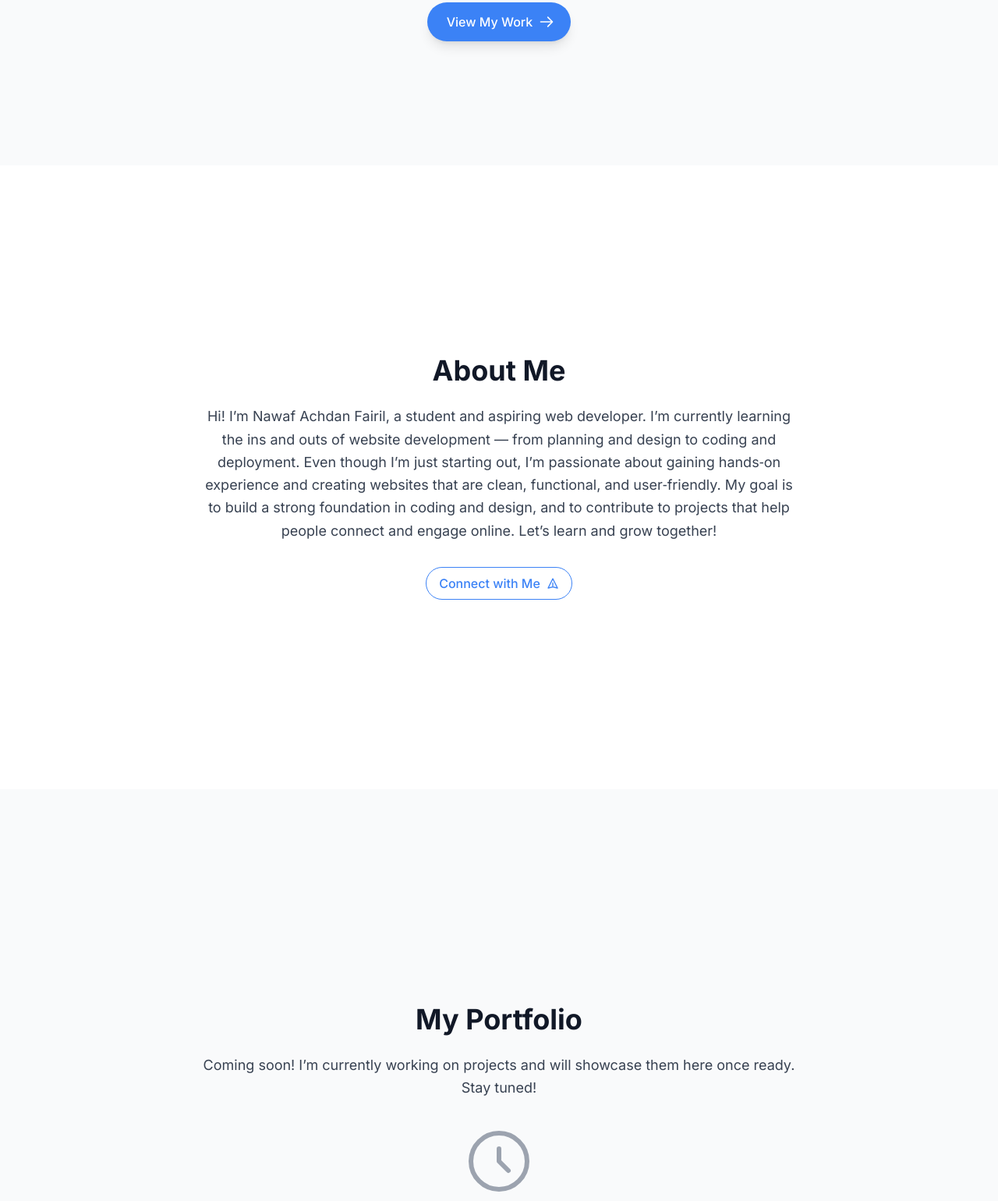
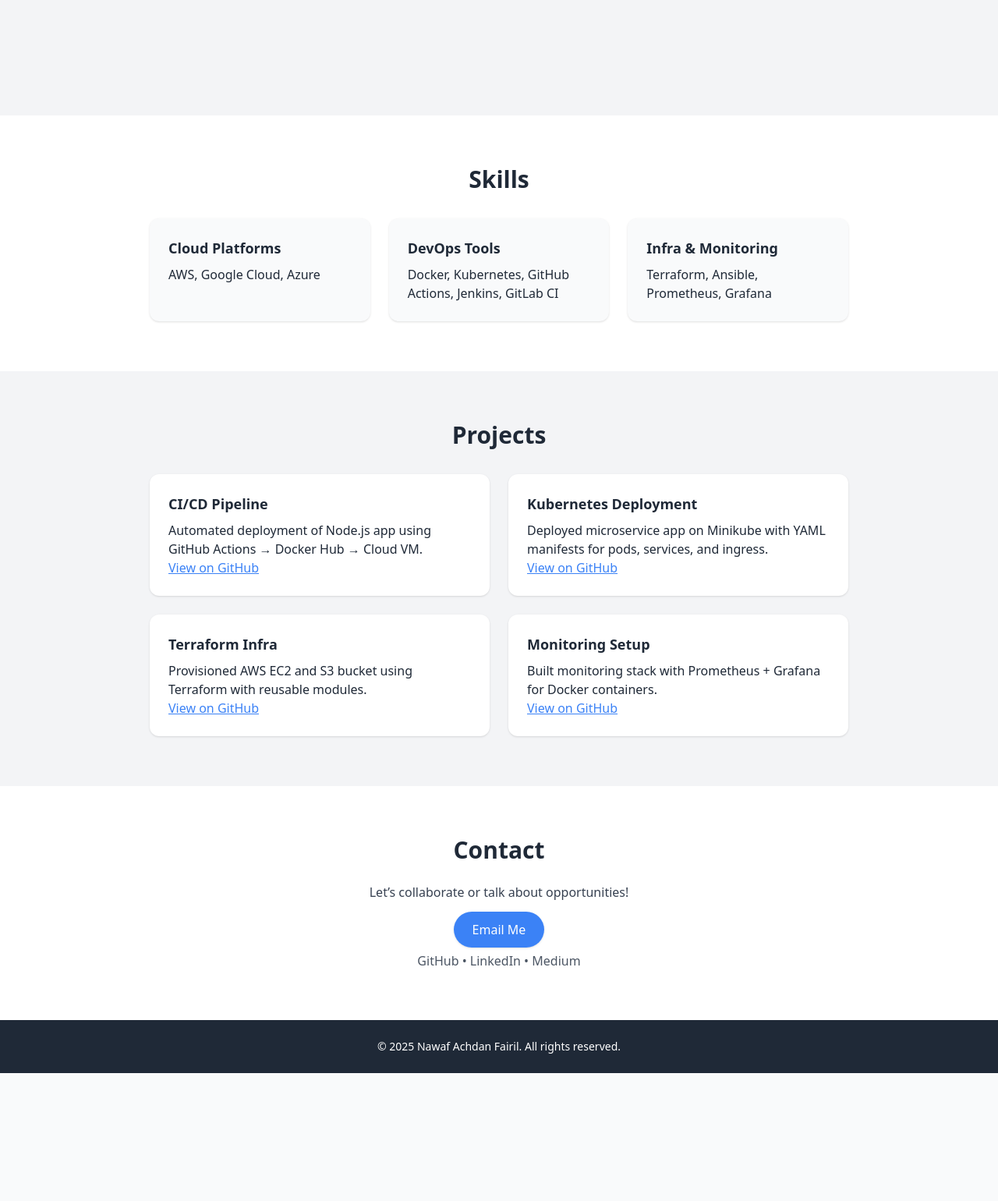
Before and after one commit to Axceelldotcom/Nawaf-Portofolio-2, a plain HTML site: page index.html in a window 1280 px wide. Shown: the part 652-2192 px from the top of the page at 78% size. After the commit the page ends 2028 px from the top, so only its background shows below. Drawn offline with nearby package versions, Linux system fonts and the light colour scheme.

Commit message:
Update index.html

```diff
--- a/index.html
+++ b/index.html
@@ -3,125 +3,101 @@
 <head>
   <meta charset="UTF-8">
   <meta name="viewport" content="width=device-width, initial-scale=1.0">
-    <title>Nawaf Achdan Fairil - Portfolio</title>
-    <!-- Tailwind CSS CDN -->
+  <title>Nawaf Achdan Fairil - DevOps & Cloud Engineer Portfolio</title>
   <script src="https://cdn.tailwindcss.com"></script>
-    <!-- Custom CSS -->
-    <link rel="stylesheet" href="style.css">
-    <!-- Preconnect to Google Fonts -->
   <link rel="preconnect" href="https://fonts.googleapis.com">
   <link rel="preconnect" href="https://fonts.gstatic.com" crossorigin>
-    <link href="https://fonts.googleapis.com/css2?family=Inter:wght@300;400;500;600;700&display=swap" rel="stylesheet">
+  <link href="https://fonts.googleapis.com/css2?family=Inter:wght@400;600;700&display=swap" rel="stylesheet">
 </head>
-<body class="flex flex-col min-h-screen">
+<body class="font-inter bg-gray-50 text-gray-800 flex flex-col min-h-screen">
 
-    <!-- Navigation Bar -->
+  <!-- Navbar -->
   <nav class="bg-white shadow-sm py-4 px-6 md:px-12 flex justify-between items-center fixed w-full z-10">
-        <div class="text-2xl font-bold text-gray-800">
-            Nawaf
+    <div class="text-2xl font-bold">Nawaf</div>
+    <div class="hidden md:flex space-x-6">
+      <a href="#home" class="nav-link">Home</a>
+      <a href="#skills" class="nav-link">Skills</a>
+      <a href="#projects" class="nav-link">Projects</a>
+      <a href="#contact" class="nav-link">Contact</a>
     </div>
-        <div class="hidden md:flex space-x-6">
-            <a href="#home" class="nav-link text-gray-600 hover:text-highlight transition duration-300 ease-in-out font-medium rounded-md px-3 py-2">Home</a>
-            <a href="#about" class="nav-link text-gray-600 hover:text-highlight transition duration-300 ease-in-out font-medium rounded-md px-3 py-2">About</a>
-            <a href="#portfolio" class="nav-link text-gray-600 hover:text-highlight transition duration-300 ease-in-out font-medium rounded-md px-3 py-2">Portfolio</a>
-            <a href="#contact" class="nav-link text-gray-600 hover:text-highlight transition duration-300 ease-in-out font-medium rounded-md px-3 py-2">Contact</a>
-        </div>
-        <!-- Mobile menu button -->
-        <button id="mobile-menu-button" class="md:hidden p-2 rounded-md text-gray-700 hover:bg-gray-100 focus:outline-none focus:ring-2 focus:ring-offset-2 focus:ring-highlight">
-            <svg class="w-6 h-6" fill="none" stroke="currentColor" viewBox="0 0 24 24" xmlns="http://www.w3.org/2000/svg">
-                <path stroke-linecap="round" stroke-linejoin="round" stroke-width="2" d="M4 6h16M4 12h16M4 18h16"></path>
-            </svg>
-        </button>
   </nav>
 
-    <!-- Mobile Menu Overlay -->
-    <div id="mobile-menu" class="hidden md:hidden fixed inset-0 bg-white z-20 flex flex-col items-center justify-center space-y-6">
-        <button id="close-mobile-menu" class="absolute top-4 right-4 p-2 rounded-md text-gray-700 hover:bg-gray-100 focus:outline-none focus:ring-2 focus:ring-offset-2 focus:ring-highlight">
-            <svg class="w-6 h-6" fill="none" stroke="currentColor" viewBox="0 0 24 24" xmlns="http://www.w3.org/2000/svg">
-                <path stroke-linecap="round" stroke-linejoin="round" stroke-width="2" d="M6 18L18 6M6 6l12 12"></path>
-            </svg>
-        </button>
-        <a href="#home" class="nav-link text-gray-800 text-xl font-medium hover:text-highlight transition duration-300 ease-in-out">Home</a>
-        <a href="#about" class="nav-link text-gray-800 text-xl font-medium hover:text-highlight transition duration-300 ease-in-out">About</a>
-        <a href="#portfolio" class="nav-link text-gray-800 text-xl font-medium hover:text-highlight transition duration-300 ease-in-out">Portfolio</a>
-        <a href="#contact" class="nav-link text-gray-800 text-xl font-medium hover:text-highlight transition duration-300 ease-in-out">Contact</a>
-    </div>
-
-    <!-- Main Content Area -->
-    <main class="flex-grow pt-16">
-        <!-- Home Section -->
-        <section id="home" class="min-h-screen flex items-center justify-center bg-gray-50 py-16 px-4 md:px-8">
+  <!-- Home -->
+  <section id="home" class="min-h-screen flex items-center justify-center bg-gray-100 pt-16 px-6">
     <div class="text-center max-w-3xl">
-                <div class="mb-8">
-                    <img src="https://i.imgur.com/BZc4CPc.jpeg" alt="Nawaf Achdan Fairil" class="mx-auto rounded-full w-44 h-44 object-cover shadow-lg border-4 border-highlight">
-                </div>
-                <h1 class="text-4xl sm:text-5xl md:text-6xl font-extrabold leading-tight text-gray-900 mb-4 rounded-xl">
-                    <span class="text-highlight">Junior Web Developer & Student</span>
-                </h1>
-                <p class="text-lg sm:text-xl text-gray-700 leading-relaxed mb-8 rounded-xl">
-                    Passionate about coding, learning, and building clean, functional websites. Currently a student exploring the world of web development.
-                </p>
-                <a href="#portfolio" class="inline-flex items-center justify-center px-6 py-3 border border-transparent text-base font-medium rounded-full shadow-lg text-white bg-highlight hover:bg-blue-600 transition duration-300 ease-in-out transform hover:scale-105">
-                    View My Work
-                    <svg class="ml-2 -mr-1 w-5 h-5" fill="none" stroke="currentColor" viewBox="0 0 24 24" xmlns="http://www.w3.org/2000/svg"><path stroke-linecap="round" stroke-linejoin="round" stroke-width="2" d="M14 5l7 7m0 0l-7 7m7-7H3"></path></svg>
-                </a>
+      <img src="https://i.imgur.com/BZc4CPc.jpeg" alt="Profile" class="mx-auto rounded-full w-40 h-40 object-cover shadow-lg border-4 border-blue-500 mb-6">
+      <h1 class="text-4xl md:text-5xl font-bold mb-4">DevOps & Cloud Engineer</h1>
+      <p class="text-lg text-gray-700">Hi, I’m Nawaf. Passionate about automating infrastructure, building CI/CD pipelines, and deploying scalable apps to the cloud.</p>
     </div>
   </section>
 
-        <!-- About Section -->
-        <section id="about" class="min-h-screen flex items-center justify-center bg-white py-16 px-4 md:px-8">
-            <div class="text-center max-w-3xl">
-                <h2 class="text-4xl font-bold text-gray-900 mb-6 rounded-xl">About Me</h2>
-                <p class="text-lg text-gray-700 leading-relaxed rounded-xl">
-                    Hi! I’m Nawaf Achdan Fairil, a student and aspiring web developer. I’m currently learning the ins and outs of website development — from planning and design to coding and deployment. Even though I’m just starting out, I’m passionate about gaining hands‑on experience and creating websites that are clean, functional, and user‑friendly. My goal is to build a strong foundation in coding and design, and to contribute to projects that help people connect and engage online. Let’s learn and grow together!
-                </p>
-                <div class="mt-8 flex justify-center space-x-4">
-                    <a href="#contact" class="inline-flex items-center px-4 py-2 border border-highlight text-base font-medium rounded-full text-highlight hover:bg-blue-50 transition duration-300 ease-in-out">
-                        Connect with Me
-                        <svg class="ml-2 w-4 h-4" fill="none" stroke="currentColor" viewBox="0 0 24 24" xmlns="http://www.w3.org/2000/svg"><path stroke-linecap="round" stroke-linejoin="round" stroke-width="2" d="M12 19l9 2-9-18-9 18 9-2zm0 0v-8"></path></svg>
-                    </a>
+  <!-- Skills -->
+  <section id="skills" class="py-16 px-6 bg-white">
+    <div class="max-w-4xl mx-auto text-center">
+      <h2 class="text-3xl font-bold mb-8">Skills</h2>
+      <div class="grid md:grid-cols-3 gap-6 text-left">
+        <div class="p-6 bg-gray-50 rounded-xl shadow">
+          <h3 class="font-semibold text-lg mb-2">Cloud Platforms</h3>
+          <p>AWS, Google Cloud, Azure</p>
+        </div>
+        <div class="p-6 bg-gray-50 rounded-xl shadow">
+          <h3 class="font-semibold text-lg mb-2">DevOps Tools</h3>
+          <p>Docker, Kubernetes, GitHub Actions, Jenkins, GitLab CI</p>
+        </div>
+        <div class="p-6 bg-gray-50 rounded-xl shadow">
+          <h3 class="font-semibold text-lg mb-2">Infra & Monitoring</h3>
+          <p>Terraform, Ansible, Prometheus, Grafana</p>
+        </div>
       </div>
     </div>
   </section>
 
-        <!-- Portfolio Section -->
-        <section id="portfolio" class="min-h-screen flex items-center justify-center bg-gray-50 py-16 px-4 md:px-8">
-            <div class="text-center max-w-3xl">
-                <h2 class="text-4xl font-bold text-gray-900 mb-6 rounded-xl">My Portfolio</h2>
-                <p class="text-lg text-gray-700 leading-relaxed rounded-xl">
-                    Coming soon! I’m currently working on projects and will showcase them here once ready. Stay tuned!
-                </p>
-                <div class="mt-8">
-                    <svg class="mx-auto h-24 w-24 text-gray-400" fill="none" stroke="currentColor" viewBox="0 0 24 24" xmlns="http://www.w3.org/2000/svg">
-                        <path stroke-linecap="round" stroke-linejoin="round" stroke-width="1.5" d="M12 8v4l3 3m6-3a9 9 0 11-18 0 9 9 0 0118 0z"></path>
-                    </svg>
+  <!-- Projects -->
+  <section id="projects" class="py-16 px-6 bg-gray-100">
+    <div class="max-w-4xl mx-auto text-center">
+      <h2 class="text-3xl font-bold mb-8">Projects</h2>
+      <div class="grid md:grid-cols-2 gap-6 text-left">
+        <div class="p-6 bg-white rounded-xl shadow">
+          <h3 class="font-semibold text-lg mb-2">CI/CD Pipeline</h3>
+          <p>Automated deployment of Node.js app using GitHub Actions → Docker Hub → Cloud VM.</p>
+          <a href="#" class="text-blue-500 underline">View on GitHub</a>
+        </div>
+        <div class="p-6 bg-white rounded-xl shadow">
+          <h3 class="font-semibold text-lg mb-2">Kubernetes Deployment</h3>
+          <p>Deployed microservice app on Minikube with YAML manifests for pods, services, and ingress.</p>
+          <a href="#" class="text-blue-500 underline">View on GitHub</a>
+        </div>
+        <div class="p-6 bg-white rounded-xl shadow">
+          <h3 class="font-semibold text-lg mb-2">Terraform Infra</h3>
+          <p>Provisioned AWS EC2 and S3 bucket using Terraform with reusable modules.</p>
+          <a href="#" class="text-blue-500 underline">View on GitHub</a>
+        </div>
+        <div class="p-6 bg-white rounded-xl shadow">
+          <h3 class="font-semibold text-lg mb-2">Monitoring Setup</h3>
+          <p>Built monitoring stack with Prometheus + Grafana for Docker containers.</p>
+          <a href="#" class="text-blue-500 underline">View on GitHub</a>
+        </div>
       </div>
     </div>
   </section>
 
-        <!-- Contact Section -->
-        <section id="contact" class="min-h-screen flex items-center justify-center bg-white py-16 px-4 md:px-8">
-            <div class="text-center max-w-3xl">
-                <h2 class="text-4xl font-bold text-gray-900 mb-6 rounded-xl">Let's Connect!</h2>
-                <p class="text-lg text-gray-700 leading-relaxed mb-8 rounded-xl">
-                    Feel free to reach out for collaboration, questions, or just to say hi. I’m open to opportunities and always excited to learn and contribute!
-                </p>
-                <a href="mailto:nawafachdanfairil@gmail.com" class="inline-flex items-center justify-center px-6 py-3 border border-transparent text-base font-medium rounded-full shadow-lg text-white bg-highlight hover:bg-blue-600 transition duration-300 ease-in-out transform hover:scale-105">
-                    Email Me
-                    <svg class="ml-2 -mr-1 w-5 h-5" fill="none" stroke="currentColor" viewBox="0 0 24 24" xmlns="http://www.w3.org/2000/svg"><path stroke-linecap="round" stroke-linejoin="round" stroke-width="2" d="M3 8l7.89 5.26a2 2 0 002.22 0L21 8m-9 13h9a2 2 0 002-2V7a2 2 0 00-2-2H3a2 2 0 00-2 2v10a2 2 0 002 2z"></path></svg>
-                </a>
-                <p class="mt-4 text-gray-600 text-sm">nawafachdanfairil@gmail.com</p>
+  <!-- Contact -->
+  <section id="contact" class="py-16 px-6 bg-white">
+    <div class="max-w-3xl mx-auto text-center">
+      <h2 class="text-3xl font-bold mb-6">Contact</h2>
+      <p class="mb-6 text-gray-700">Let’s collaborate or talk about opportunities!</p>
+      <a href="mailto:nawafachdanfairil@gmail.com" class="px-6 py-3 rounded-full bg-blue-500 text-white font-medium shadow hover:bg-blue-600 transition">Email Me</a>
+      <div class="mt-4 text-gray-600">GitHub • LinkedIn • Medium</div>
     </div>
   </section>
-    </main>
 
   <!-- Footer -->
-    <footer class="bg-gray-800 text-white py-6 text-center text-sm rounded-t-xl">
-        <p>&copy; <span id="current-year"></span> Nawaf Achdan Fairil. All rights reserved.</p>
-        <p class="mt-2">Built with <span class="text-red-500">&hearts;</span> and Tailwind CSS</p>
+  <footer class="bg-gray-800 text-white py-6 text-center text-sm">
+    <p>&copy; <span id="year"></span> Nawaf Achdan Fairil. All rights reserved.</p>
   </footer>
 
-    <!-- External JS -->
-    <script src="script.js"></script>
+  <script>
+    document.getElementById('year').textContent = new Date().getFullYear();
+  </script>
 </body>
 </html>
```
Lines whose indentation alone changed are shown as unchanged.
